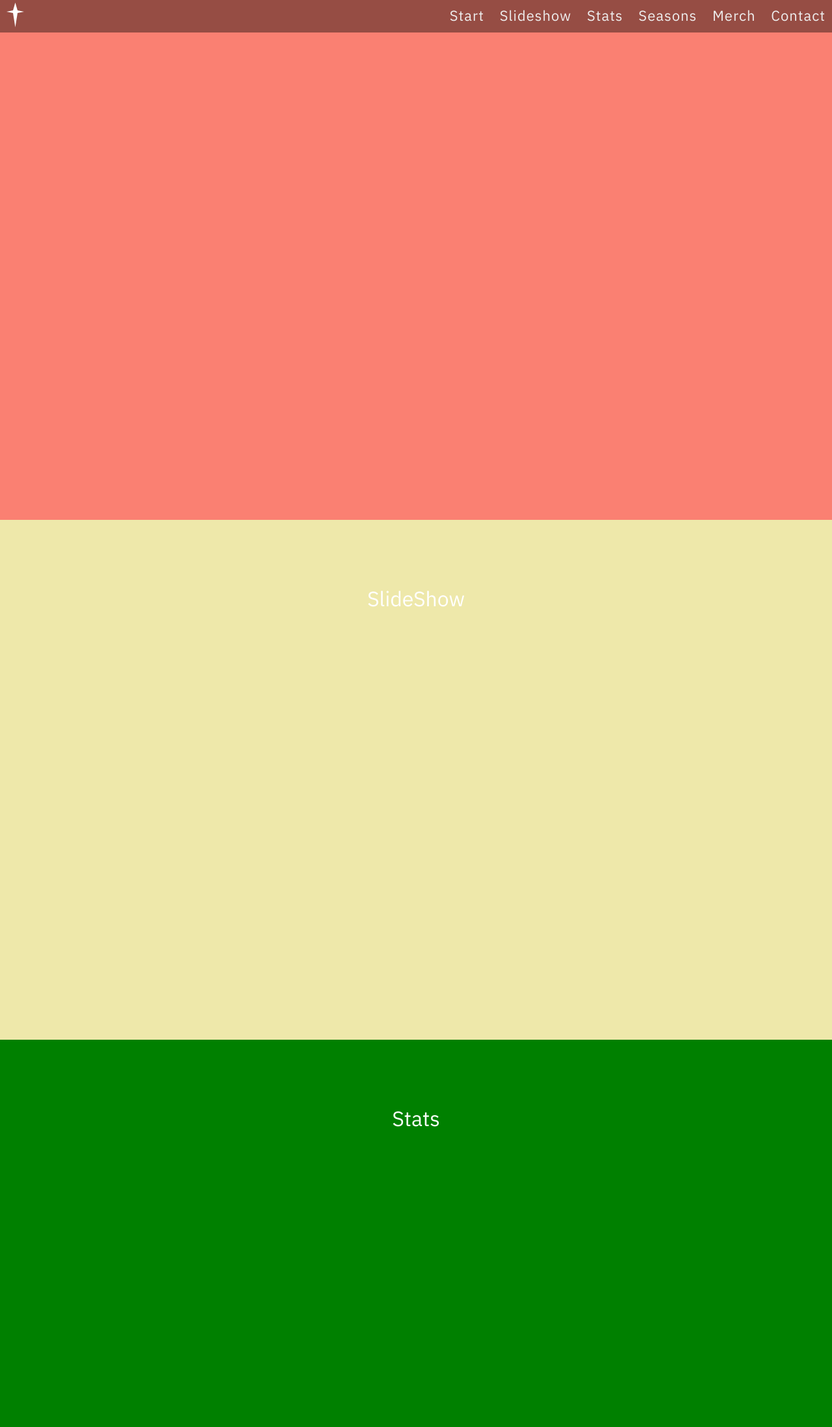
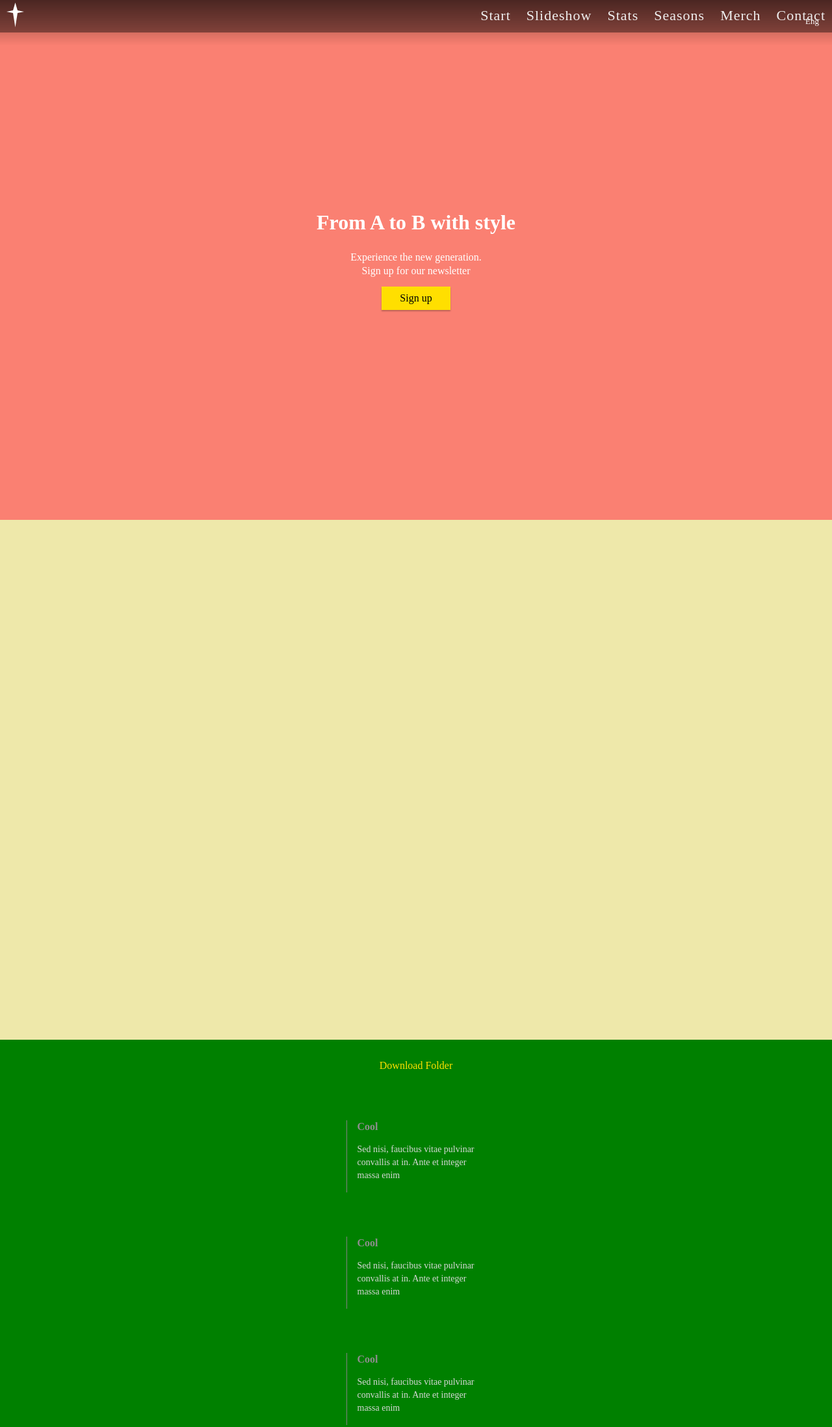
Before and after one commit to henricbjork/Blackstar-Landing-Site, a plain HTML site: page index.html in a window 1280 px wide. Shown: the top 2196 px of the page at 65% size. Drawn offline with Linux system fonts and the light colour scheme.

Commit message:
added nav background, merch and hero sections

```diff
--- a/divs.css
+++ b/divs.css
@@ -8,41 +8,98 @@
 .merch,
 .contact {
     height: 100vh;
-    color: white;
+}
+.heroContainer {
     display: flex;
+    align-items: center;
     justify-content: center;
+    flex-direction: column;
+    text-align: center;
+    height: 100vh;
+}
+.heroContainer h1 {
+    width: 343px;
+    height: 37px;
+    font-family: AktivGrotesk-Light;
+    font-size: 32px;
+    line-height: 37px;
+    color: #FFFFFF;
+    margin-bottom: 24px;
+}
+.heroContainer p {
+    width: 223px;
+    height: 40px;
+    left: 76px;
+    top: 331px;
+    font-family: AktivGrotesk-Light;
+    font-size: 16px;
+    line-height: 21px;
+    color: #FFFFFF;
+    margin-bottom: 16px;
+}
+.heroContainer button {
+    height: 36px;
+    width: 106px;
+    background: #FFDF00;
+    box-shadow: 0px 2px 2px rgba(0, 0, 0, 0.25);
+    font-family: AktivGrotesk-Light;
+    font-size: 16px;
+    line-height: 19px;
+    color: #000000;
+    border: none;
 }
 .slideShow {
     background: palegoldenrod;
 }
-.slideShow p {
-    margin-top: 100px;
-}
 .stats {
     background: green;
-}
-.stats p {
-    margin-top: 100px;
 }
 .seasons {
     background: olivedrab;
 }
-.seasons p {
-    margin-top: 100px;
-}
 .merch {
     background: tomato;
 }
-.merch p {
-    margin-top: 100px;
-}
 .contact {
     background: dodgerblue;
-}
-.contact p {
-    margin-top: 100px;
 }
 footer {
     height: 30vh;
     background: gray;
 }
+.stats {
+    display: flex;
+    flex-direction: column;
+    align-items: center;
+}
+.stats a {
+    margin: 30px 0px 75px 0px;
+    text-align: center;
+    font-family: AktivGrotesk-Regular;
+    font-size: 16px;
+    line-height: 19px;
+    color: #FFDF00;
+}
+.specs {
+    border-left: 1px solid #828282;;
+    width: 215px;
+    margin: 0px 0px 68px 0px;
+}
+.specs p {
+    padding: 16px;
+}
+.specs h1 {
+    padding-left: 16px;
+}
+.specs h1 {
+    font-family: AktivGrotesk-Regular;
+    font-size: 16px;
+    line-height: 19px;
+    color: #8D8D8D;
+}
+.specs p {
+    font-family: AktivGrotesk-Regular;
+    font-size: 14px;
+    line-height: 143.5%;
+    color: #D7D7D7;
+}
--- a/index.html
+++ b/index.html
@@ -16,12 +16,14 @@
 
     <div id="container" class="container">
             <div class="logoMobile">
-                    <img src="images/blackstar-logo-white.svg">
+                    <img src="images/blackstar-logo-white.svg" alt="blackstar-logo" loading="lazy">
                 </div>
+
+                <div class="navBackground"></div>
 
             <nav class="navBar">
                     <div class="logoDesktop">
-                            <img src="images/blackstar-logo-white.svg">
+                            <img src="images/blackstar-logo-white.svg" alt="blackstar-logo" loading="lazy">
                         </div>
 
                     <div class="hamburger-menu">
@@ -50,14 +52,44 @@
                 </li>
             </ul>
         </nav>
+
+        <div class="languagePicker">
+            <p>Eng</p>
+        </div>
+
+        <div class="heroContainer">
+            <h1>From A to B with style</h1>
+            <p>Experience the new generation. Sign up for our newsletter</p>
+            <button>Sign up</button>
+        </div>
+
     </div>
 
     <div id="slideShow" class="slideShow">
-        <p class="slide-in from-bottom">SlideShow</p>
     </div>
 
     <div id="stats" class="stats">
-        <p class="slide-in from-bottom">Stats</p>
+
+        <a>Download Folder</a>
+
+        <div class="specsContainer">
+
+            <div class="specs one">
+                <h1>Cool</h1>
+                <p>Sed nisi, faucibus vitae pulvinar convallis at in. Ante et integer massa enim</p>
+            </div>
+
+            <div class="specs two">
+                    <h1>Cool</h1>
+                    <p>Sed nisi, faucibus vitae pulvinar convallis at in. Ante et integer massa enim</p>
+                </div>
+
+                <div class="specs three">
+                        <h1>Cool</h1>
+                        <p>Sed nisi, faucibus vitae pulvinar convallis at in. Ante et integer massa enim</p>
+                    </div>
+
+        </div>
     </div>
 
     <div id="seasons" class="seasons">
--- a/main.css
+++ b/main.css
@@ -3,9 +3,3 @@
     padding: 0;
     box-sizing: border-box;
 }
-body {
-    font-family: 'IBM Plex Sans', sans-serif;
-}
-p {
-    font-size: 2em;
-}
--- a/navigation.css
+++ b/navigation.css
@@ -1,10 +1,19 @@
 .logoMobile {
     position: fixed;
-    top: 20px;
-    left: 20px;
+    margin: 0 auto;
+    top: 15px;
+    left: 48%;
 }
 .logoDesktop {
     display: none;
+}
+.navBackground {
+    height: 70px;
+    width: 100%;
+    position: fixed;
+    z-index: 5;
+    background: linear-gradient(180deg, #000000 0%, rgba(0, 0, 0, 0) 100%);
+    opacity: 0.5;
 }
 .navBar {
     width: 100%;
@@ -16,6 +25,11 @@
     align-items: center;
     transition: bottom .8s;
     text-align: center;
+    background-color: rgba(0, 0, 0, .8);
+}
+.navBar,
+.languagePicker,
+.logoMobile {
     z-index: 10;
 }
 .change {
@@ -26,7 +40,7 @@
     height: 30px;
     position: fixed;
     top: 20px;
-    right: 20px;
+    left: 20px;
     cursor: pointer;
     display: flex;
     flex-direction: column;
@@ -63,7 +77,15 @@
     position: relative;
     padding: 3px 0;
 }
-
+.languagePicker {
+    position: fixed;
+    top: 25px;
+    right: 20px;
+    font-family: AktivGrotesk-Light;
+    font-size: 13px;
+    line-height: 15px;
+    color: #FFFFFF;
+}
 /* Medium devices (landscape tablets, 768px and up) */
 @media only screen and (min-width: 768px) {
 .logoMobile {
```
